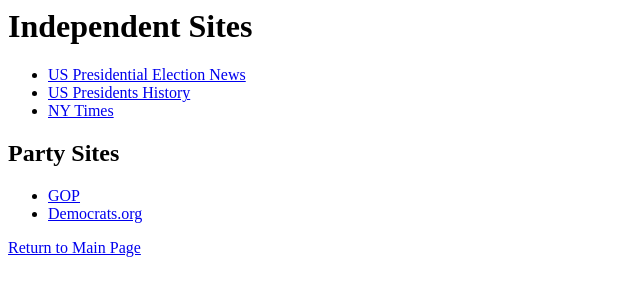
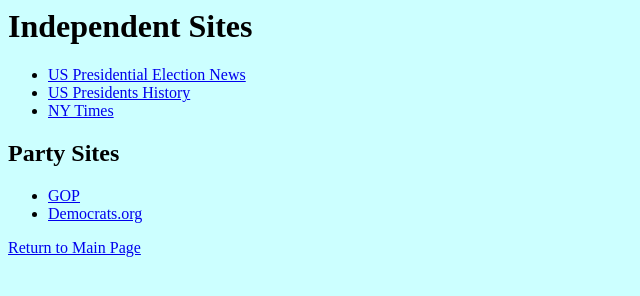
Before and after one commit to runningboy93/runningboy93.github.io, a plain HTML site: page resources.html in a window 1280 px wide. Shown: the whole page, without its empty margins (0-640 px from the left). Drawn offline with Linux system fonts and the light colour scheme.

Commit message:
first add of background color of 3.5

```diff
--- a/resources.html
+++ b/resources.html
@@ -2,6 +2,7 @@
 <html>
 <head>
   <title>Additional Resources</title>
+  <link rel="stylesheet" type="text/css" href="styles.css">
 </head>
 <body>
 <h1>Independent Sites</h1>
--- /dev/null
+++ b/styles.css
@@ -0,0 +1,3 @@
+body {
+  background-color: #ccffff;
+}
```
Also changed, not shown: index.html (+1 -0 lines).
